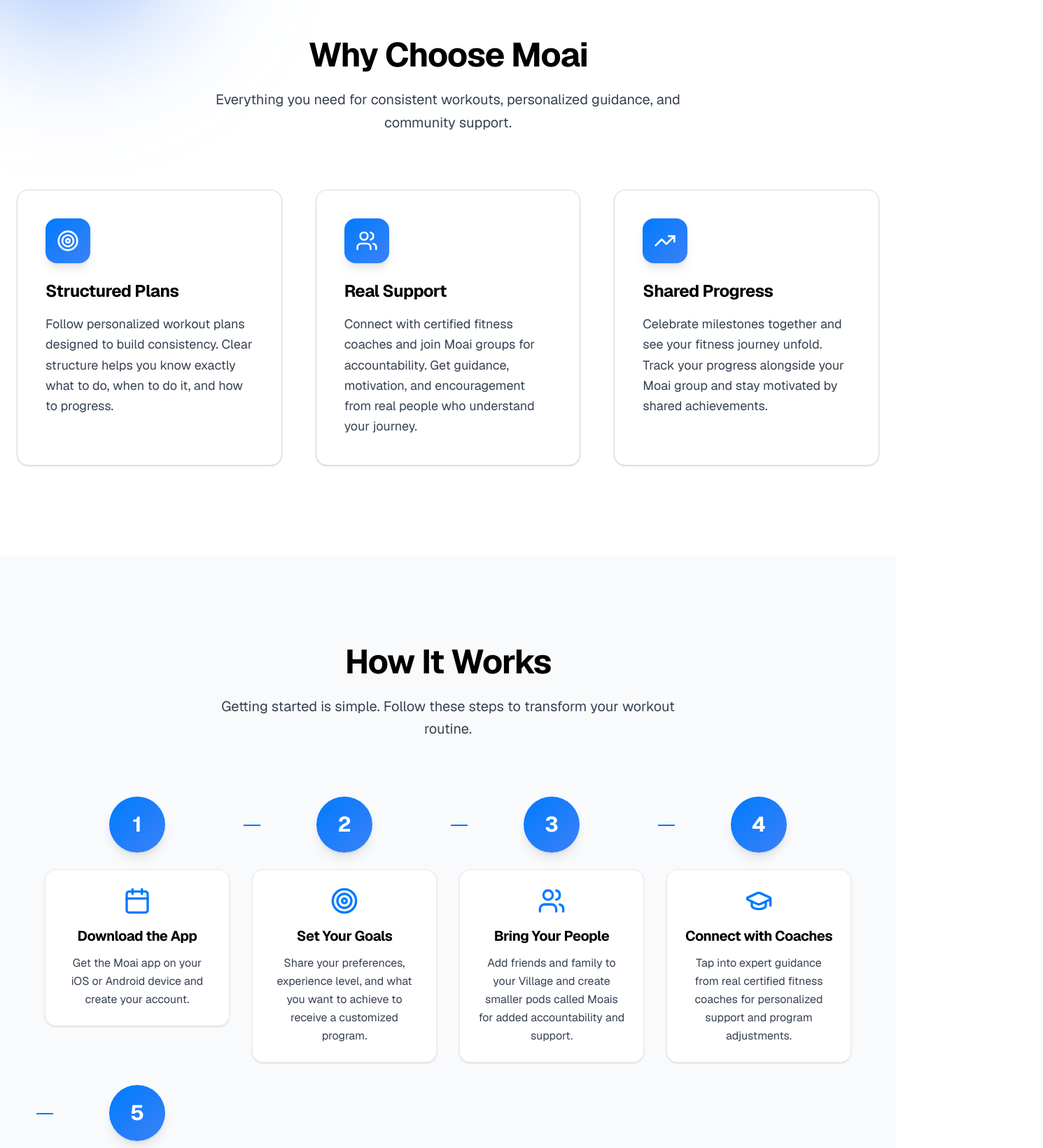
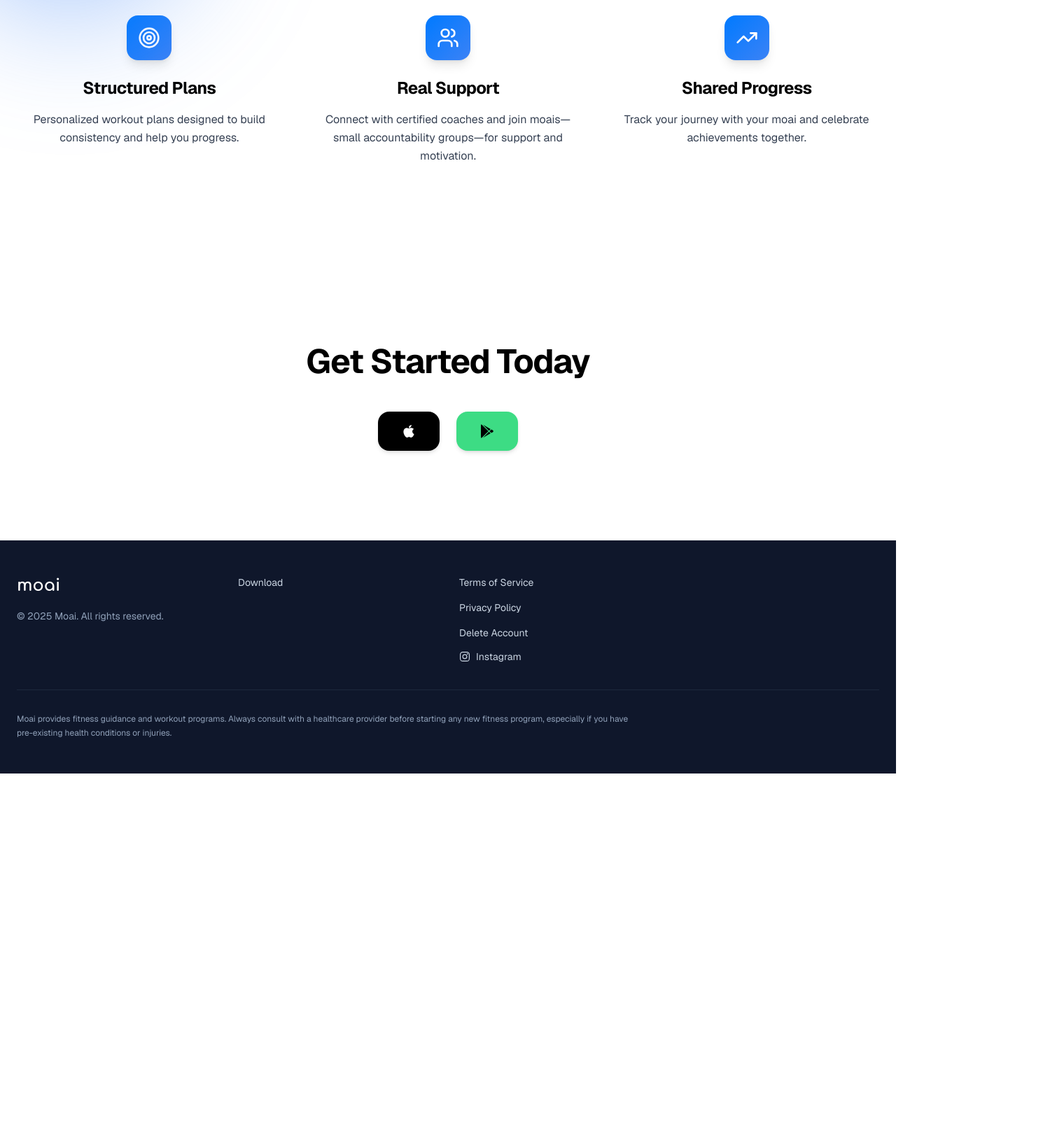
Before and after one commit to jay-dholakia/movewithmoai-webapp, a Next.js app: page / in a window 1280 px wide. Shown: the part 800-2440 px from the top of the page at 70% size, 1490 px wide, since content can reach past the window. After the commit the page ends 1905 px from the top, so only its background shows below. Built offline with nearby package versions, Linux system fonts and the light colour scheme.

Commit message:
Simplify landing page: update hero content, remove FAQ section, improve styling and fix overflow

```diff
--- a/app/page.tsx
+++ b/app/page.tsx
@@ -1,10 +1,9 @@
 import Link from "next/link"
-import { ArrowRight, Users, Target, TrendingUp, Smartphone, Download, Calendar, Heart, GraduationCap, Repeat } from "lucide-react"
-import FAQSection from "@/components/faq-section"
+import { ArrowRight, Users, Target, TrendingUp, Play } from "lucide-react"
 
 export default function Home() {
   return (
-    <div className="min-h-screen bg-background">
+    <div className="min-h-screen bg-background overflow-x-hidden">
       {/* Skip to main content link for accessibility */}
       <a
         href="#main-content"
@@ -31,18 +30,6 @@ export default function Home() {
               </Link>
             </div>
             <div className="flex gap-6 items-center" role="list">
-              <Link
-                href="#features"
-                className="text-foreground hover:text-primary transition-colors focus:outline-none focus:ring-2 focus:ring-primary focus:ring-offset-2 rounded-md px-2 py-1"
-              >
-                Features
-              </Link>
-              <Link
-                href="#how-it-works"
-                className="text-foreground hover:text-primary transition-colors focus:outline-none focus:ring-2 focus:ring-primary focus:ring-offset-2 rounded-md px-2 py-1"
-              >
-                How It Works
-              </Link>
               <Link
                 href="#download"
                 className="text-foreground hover:text-primary transition-colors focus:outline-none focus:ring-2 focus:ring-primary focus:ring-offset-2 rounded-md px-2 py-1"
@@ -74,15 +61,14 @@ export default function Home() {
             <div className="text-center space-y-8 relative">
               <h1
                 id="hero-heading"
-                className="text-5xl md:text-7xl font-bold text-foreground leading-tight"
+                className="text-4xl md:text-6xl font-bold text-foreground leading-tight"
               >
-                Build lasting fitness habits
+                Where Structure meets Support.
                 <br />
-                together, with{" "}
-                <span className="font-comfortaa lowercase text-primary">moai</span>
+                Where Consistency meets Community.
               </h1>
               <p className="text-xl md:text-2xl text-gray-700 max-w-3xl mx-auto leading-relaxed">
-                Transform your fitness with personalized plans, expert guidance, and a community that keeps you accountable.
+                Personalized plans, accountability groups, and expert coaches that help you build lasting habits.
               </p>
               <div className="pt-6">
                 <a
@@ -103,21 +89,9 @@ export default function Home() {
           className="max-w-7xl mx-auto px-6 py-20 md:py-32"
           aria-labelledby="features-heading"
         >
-          <div className="text-center mb-20">
-            <h2
-              id="features-heading"
-              className="text-4xl md:text-5xl font-bold text-foreground mb-6"
-            >
-              Why Choose Moai
-            </h2>
-            <p className="text-lg md:text-xl text-gray-700 max-w-2xl mx-auto">
-              Everything you need for consistent workouts, personalized guidance, and community support.
-            </p>
-          </div>
-
           <div className="grid md:grid-cols-3 gap-8 lg:gap-12">
-            <article className="bg-card p-8 lg:p-10 rounded-2xl border border-border shadow-crisp hover:shadow-crisp-lg transition-all duration-200 hover:-translate-y-0.5">
-              <div className="mb-6">
+            <article className="text-center">
+              <div className="mb-6 flex justify-center">
                 <div className="w-16 h-16 rounded-2xl gradient-primary flex items-center justify-center shadow-lg">
                   <Target
                     className="w-8 h-8 text-white"
@@ -128,14 +102,13 @@ export default function Home() {
               <h3 className="text-2xl font-bold text-foreground mb-4">
                 Structured Plans
               </h3>
-              <p className="text-gray-700 leading-relaxed text-lg">
-                Follow personalized workout plans designed to build consistency. Clear structure
-                helps you know exactly what to do, when to do it, and how to progress.
+              <p className="text-gray-700 leading-relaxed">
+                Personalized workout plans designed to build consistency and help you progress.
               </p>
             </article>
 
-            <article className="bg-card p-8 lg:p-10 rounded-2xl border border-border shadow-crisp hover:shadow-crisp-lg transition-all duration-200 hover:-translate-y-0.5">
-              <div className="mb-6">
+            <article className="text-center">
+              <div className="mb-6 flex justify-center">
                 <div className="w-16 h-16 rounded-2xl gradient-primary flex items-center justify-center shadow-lg">
                   <Users
                     className="w-8 h-8 text-white"
@@ -146,15 +119,13 @@ export default function Home() {
               <h3 className="text-2xl font-bold text-foreground mb-4">
                 Real Support
               </h3>
-              <p className="text-gray-700 leading-relaxed text-lg">
-                Connect with certified fitness coaches and join Moai groups for accountability.
-                Get guidance, motivation, and encouragement from real people who understand your
-                journey.
+              <p className="text-gray-700 leading-relaxed">
+                Connect with certified coaches and join moais—small accountability groups—for support and motivation.
               </p>
             </article>
 
-            <article className="bg-card p-8 lg:p-10 rounded-2xl border border-border shadow-crisp hover:shadow-crisp-lg transition-all duration-200 hover:-translate-y-0.5">
-              <div className="mb-6">
+            <article className="text-center">
+              <div className="mb-6 flex justify-center">
                 <div className="w-16 h-16 rounded-2xl gradient-primary flex items-center justify-center shadow-lg">
                   <TrendingUp
                     className="w-8 h-8 text-white"
@@ -165,118 +136,11 @@ export default function Home() {
               <h3 className="text-2xl font-bold text-foreground mb-4">
                 Shared Progress
               </h3>
-              <p className="text-gray-700 leading-relaxed text-lg">
-                Celebrate milestones together and see your fitness journey unfold. Track your
-                progress alongside your Moai group and stay motivated by shared achievements.
+              <p className="text-gray-700 leading-relaxed">
+                Track your journey with your moai and celebrate achievements together.
               </p>
             </article>
           </div>
-        </section>
-
-        {/* How It Works Section */}
-        <section
-          id="how-it-works"
-          className="max-w-7xl mx-auto px-6 py-20 md:py-32 bg-gray-50"
-          aria-labelledby="how-it-works-heading"
-        >
-          <div className="text-center mb-20">
-            <h2
-              id="how-it-works-heading"
-              className="text-4xl md:text-5xl font-bold text-foreground mb-6"
-            >
-              How It Works
-            </h2>
-            <p className="text-lg md:text-xl text-gray-700 max-w-2xl mx-auto">
-              Getting started is simple. Follow these steps to transform your workout routine.
-            </p>
-          </div>
-
-          <div className="grid md:grid-cols-4 gap-8 max-w-6xl mx-auto">
-            <div className="text-center relative">
-              <div className="w-20 h-20 rounded-full gradient-primary text-white flex items-center justify-center text-3xl font-bold mx-auto mb-6 shadow-lg">
-                1
-              </div>
-              <div className="bg-card p-6 rounded-2xl shadow-crisp border border-border/50">
-                <Calendar className="w-10 h-10 text-primary mx-auto mb-4" aria-hidden="true" />
-                <h3 className="text-xl font-bold text-foreground mb-3">
-                  Download the App
-                </h3>
-                <p className="text-gray-700 leading-relaxed">
-                  Get the Moai app on your iOS or Android device and create your account.
-                </p>
-              </div>
-            </div>
-
-            <div className="text-center relative">
-              <div className="hidden md:block absolute top-10 -left-3 w-6 h-0.5 bg-primary" />
-              <div className="w-20 h-20 rounded-full gradient-primary text-white flex items-center justify-center text-3xl font-bold mx-auto mb-6 shadow-lg">
-                2
-              </div>
-              <div className="bg-card p-6 rounded-2xl shadow-crisp border border-border/50">
-                <Target className="w-10 h-10 text-primary mx-auto mb-4" aria-hidden="true" />
-                <h3 className="text-xl font-bold text-foreground mb-3">
-                  Set Your Goals
-                </h3>
-                <p className="text-gray-700 leading-relaxed">
-                  Share your preferences, experience level, and what you want to achieve to receive
-                  a customized program.
-                </p>
-              </div>
-            </div>
-
-            <div className="text-center relative">
-              <div className="hidden md:block absolute top-10 -left-3 w-6 h-0.5 bg-primary" />
-              <div className="w-20 h-20 rounded-full gradient-primary text-white flex items-center justify-center text-3xl font-bold mx-auto mb-6 shadow-lg">
-                3
-              </div>
-              <div className="bg-card p-6 rounded-2xl shadow-crisp border border-border/50">
-                <Users className="w-10 h-10 text-primary mx-auto mb-4" aria-hidden="true" />
-                <h3 className="text-xl font-bold text-foreground mb-3">
-                  Bring Your People
-                </h3>
-                <p className="text-gray-700 leading-relaxed">
-                  Add friends and family to your Village and create smaller pods called Moais for added accountability and support.
-                </p>
-              </div>
-            </div>
-
-            <div className="text-center relative">
-              <div className="hidden md:block absolute top-10 -left-3 w-6 h-0.5 bg-primary" />
-              <div className="w-20 h-20 rounded-full gradient-primary text-white flex items-center justify-center text-3xl font-bold mx-auto mb-6 shadow-lg">
-                4
-              </div>
-              <div className="bg-card p-6 rounded-2xl shadow-crisp border border-border/50">
-                <GraduationCap className="w-10 h-10 text-primary mx-auto mb-4" aria-hidden="true" />
-                <h3 className="text-xl font-bold text-foreground mb-3">
-                  Connect with Coaches
-                </h3>
-                <p className="text-gray-700 leading-relaxed">
-                  Tap into expert guidance from real certified fitness coaches for personalized support and program adjustments.
-                </p>
-              </div>
-            </div>
-
-            <div className="text-center relative">
-              <div className="hidden md:block absolute top-10 -left-3 w-6 h-0.5 bg-primary" />
-              <div className="w-20 h-20 rounded-full gradient-primary text-white flex items-center justify-center text-3xl font-bold mx-auto mb-6 shadow-lg">
-                5
-              </div>
-              <div className="bg-card p-6 rounded-2xl shadow-crisp border border-border/50">
-                <Repeat className="w-10 h-10 text-primary mx-auto mb-4" aria-hidden="true" />
-                <h3 className="text-xl font-bold text-foreground mb-3">
-                  Build Lasting Habits
-                </h3>
-                <p className="text-gray-700 leading-relaxed">
-                  Stay consistent with structured workouts, track your progress, and make fitness a natural part of your routine.
-                </p>
-              </div>
-            </div>
-          </div>
-        </section>
-
-        {/* FAQ Section */}
-        <section className="bg-white">
-          <FAQSection />
         </section>
 
         {/* CTA / Download Section */}
@@ -285,41 +149,38 @@ export default function Home() {
           className="max-w-7xl mx-auto px-6 py-20 md:py-32"
           aria-labelledby="download-heading"
         >
-          <div className="text-center mb-16">
+          <div className="text-center">
             <h2
               id="download-heading"
               className="text-4xl md:text-5xl font-bold text-foreground mb-6"
             >
               Get Started Today
             </h2>
-            <p className="text-lg md:text-xl text-gray-700 max-w-2xl mx-auto">
-              Join a community of people staying consistent, hitting their goals, and
-              supporting each other.
-            </p>
-          </div>
-
-          <div className="flex flex-col sm:flex-row gap-6 justify-center items-center max-w-2xl mx-auto">
+            <div className="flex flex-col sm:flex-row gap-6 justify-center items-center max-w-2xl mx-auto mt-12">
               <a
                 href="https://apps.apple.com/us/app/moai/id6749557946"
                 target="_blank"
                 rel="noopener noreferrer"
-              className="flex items-center justify-center gap-3 w-full sm:w-auto px-8 py-4 bg-black text-white rounded-xl font-semibold hover:opacity-95 transition-all duration-200 focus:outline-none focus:ring-2 focus:ring-black focus:ring-offset-2 shadow-crisp-lg hover:shadow-crisp-xl transform hover:-translate-y-0.5"
+                className="flex items-center justify-center px-8 py-4 bg-black text-white rounded-xl hover:opacity-95 transition-all duration-200 focus:outline-none focus:ring-2 focus:ring-black focus:ring-offset-2 shadow-crisp-lg hover:shadow-crisp-xl transform hover:-translate-y-0.5"
                 aria-label="Download Moai on the App Store"
               >
-              <Smartphone className="w-6 h-6" aria-hidden="true" />
-              <span>Download on the App Store</span>
+                <svg className="w-6 h-6" fill="currentColor" viewBox="0 0 24 24" aria-hidden="true">
+                  <path d="M17.05 20.28c-.98.95-2.05.88-3.08.4-1.09-.5-2.08-.48-3.24 0-1.44.62-2.2.44-3.06-.4C2.79 15.25 3.51 7.59 9.05 7.31c1.35.07 2.29.74 3.08.8 1.18-.24 2.31-.93 3.57-.84 1.51.12 2.65.72 3.4 1.8-3.12 1.87-2.38 5.98.48 7.13-.57 1.5-1.31 2.99-2.54 4.09l.01-.01zM12.03 7.25c-.15-2.23 1.66-4.07 3.74-4.25.29 2.58-2.34 4.5-3.74 4.25z"/>
+                </svg>
               </a>
 
               <a
                 href="https://play.google.com/store/apps/details?id=com.jaydholakia.movewithmoai"
                 target="_blank"
                 rel="noopener noreferrer"
-              className="flex items-center justify-center gap-3 w-full sm:w-auto px-8 py-4 bg-[#3ddc84] text-black rounded-xl font-semibold hover:opacity-95 transition-all duration-200 focus:outline-none focus:ring-2 focus:ring-[#3ddc84] focus:ring-offset-2 shadow-crisp-lg hover:shadow-crisp-xl transform hover:-translate-y-0.5"
+                className="flex items-center justify-center px-8 py-4 bg-[#3ddc84] text-black rounded-xl hover:opacity-95 transition-all duration-200 focus:outline-none focus:ring-2 focus:ring-[#3ddc84] focus:ring-offset-2 shadow-crisp-lg hover:shadow-crisp-xl transform hover:-translate-y-0.5"
                 aria-label="Get Moai on Google Play"
               >
-              <Download className="w-6 h-6" aria-hidden="true" />
-              <span>Get it on Google Play</span>
+                <svg className="w-6 h-6" fill="currentColor" viewBox="0 0 24 24" aria-hidden="true">
+                  <path d="M3,20.5V3.5C3,2.91 3.34,2.39 3.84,2.15L13.69,12L3.84,21.85C3.34,21.6 3,21.09 3,20.5M16.81,15.12L6.05,21.34L14.54,12.85L16.81,15.12M20.16,10.81C20.5,11.08 20.75,11.5 20.75,12C20.75,12.5 20.53,12.9 20.18,13.18L17.89,14.5L15.39,12L17.89,9.5L20.16,10.81M6.05,2.66L16.81,8.88L14.54,11.15L6.05,2.66Z"/>
+                </svg>
               </a>
+            </div>
           </div>
         </section>
       </main>
@@ -344,30 +205,6 @@ export default function Home() {
             <div>
               <nav aria-label="Footer navigation">
                 <ul className="space-y-3">
-                  <li>
-                    <Link
-                      href="#features"
-                      className="text-slate-300 hover:text-white transition-colors text-sm"
-                    >
-                      Features
-                    </Link>
-                  </li>
-                  <li>
-                    <Link
-                      href="#how-it-works"
-                      className="text-slate-300 hover:text-white transition-colors text-sm"
-                    >
-                      How It Works
-                    </Link>
-                  </li>
-                  <li>
-                    <Link
-                      href="#faq"
-                      className="text-slate-300 hover:text-white transition-colors text-sm"
-                    >
-                      FAQ
-                    </Link>
-                  </li>
                   <li>
                     <Link
                       href="#download"
```
Also changed, not shown: components/faq-section.tsx (+1 -9 lines). Lines whose indentation alone changed are shown as unchanged.
